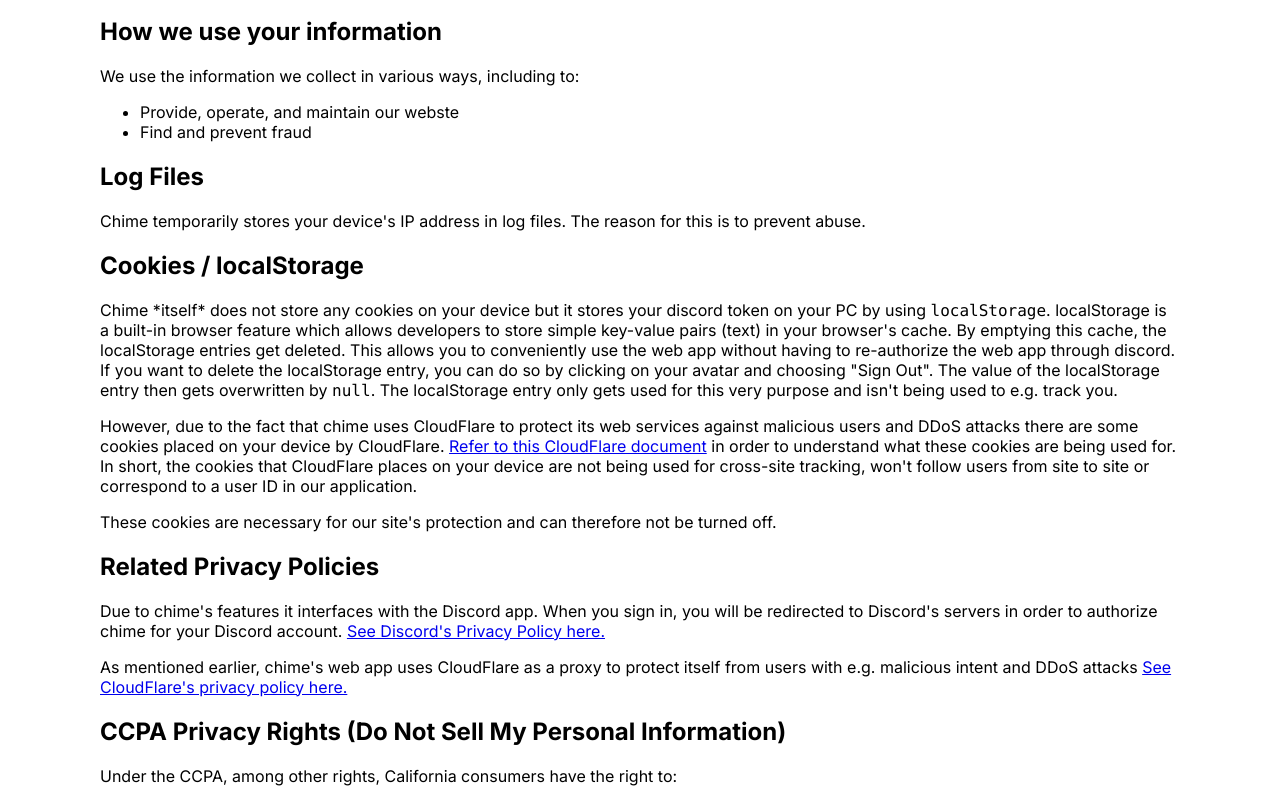
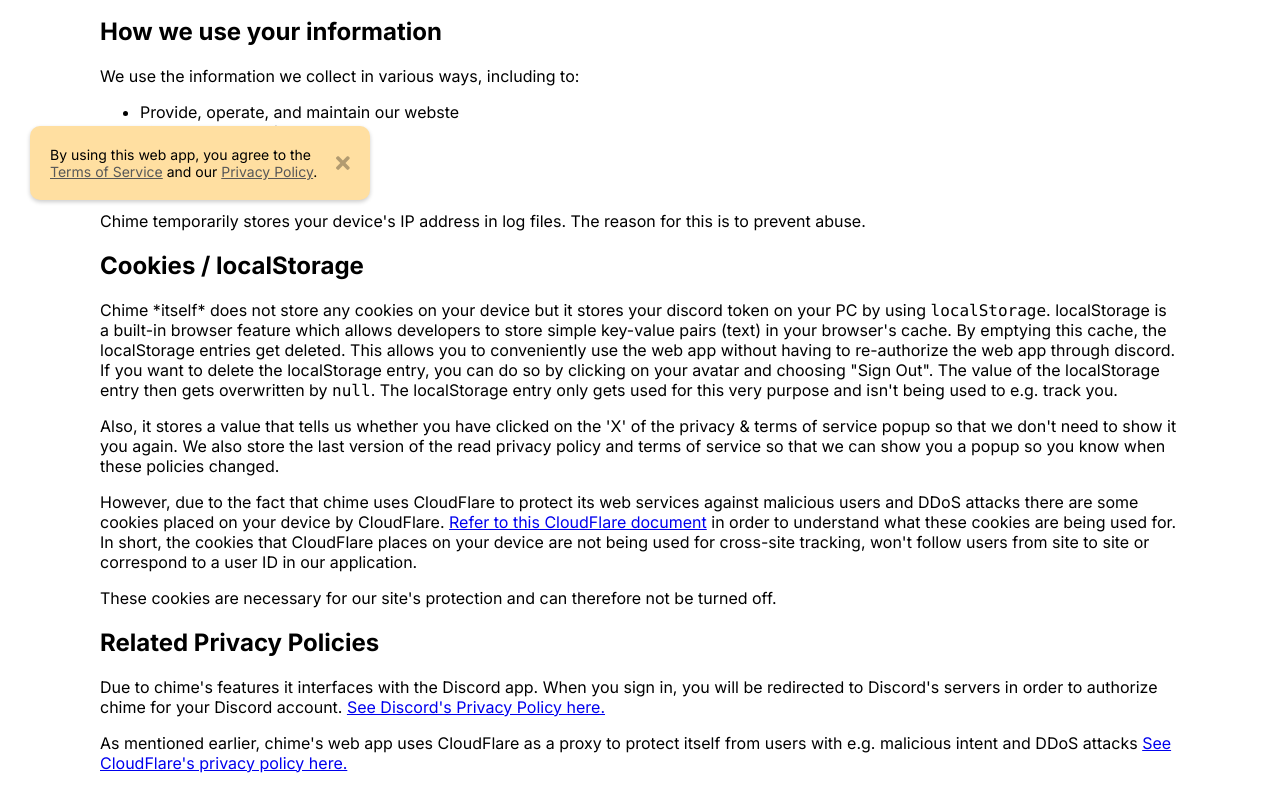
Before and after one commit to realmayus/chime-web, a React (Create React App) app: page /privacy in a window 1280 px wide. Shown: the part 570-1360 px from the top of the page. Built offline with nearby package versions, Linux system fonts and the light colour scheme.

Commit message:
Created TermsOfService.js, Adjusted PrivacyPolicy.js, Fixed Link animation, added TOS and Privacy popups

```diff
--- a/src/App.js
+++ b/src/App.js
@@ -5,8 +5,13 @@
 import {useLocalStorage} from "./util";
 import {setAvatarURL, setData, setLoggedIn, setUsername} from "./redux/actions";
 import {BACKEND_URL} from "./constants";
-import {useLocation} from "react-router-dom";
+import {Link, useLocation} from "react-router-dom";
 import Footer from "./components/Footer/Footer";
+import InfoBanner from "./components/Minor/InfoBanner";
+import AnimatedComp from "./components/Minor/AnimatedComp";
+import {version as tosVersion} from "./pages/TermsOfService";
+import {version as privacyVersion} from "./pages/PrivacyPolicy";
+
 const mapStateToProps = (state) => {
     return {
         isLoggedIn: state.isLoggedIn,
@@ -16,6 +21,9 @@
 
 export default connect(mapStateToProps)(function App(props) {
     const [discordToken, ] = useLocalStorage('discordToken', null);
+    const [hideBanner, setHideBanner] = useLocalStorage('TosPrivacyBanner', false);
+    const [tosVersionSaved, setTosVersion] = useLocalStorage('tosVersion', false);
+    const [privacyVersionSaved, setPrivacyVersion] = useLocalStorage('privacyVersion', false);
     const location = useLocation();
 
     useEffect(() => {
@@ -32,6 +40,35 @@
     }, [discordToken, props.doneLoggingIn])
     return(
         <div >
+            { !hideBanner &&
+                <AnimatedComp><InfoBanner
+                text={<span>By using this web app, you agree to the <Link style={{color: "#585858"}} to='/terms'>Terms of Service</Link> and our <Link
+                    style={{color: "#585858"}} to={"/privacy"}>Privacy Policy</Link>.</span>}
+                callbackOK={() => {
+                    setHideBanner(true);
+                    setTosVersion(tosVersion);
+                    setPrivacyVersion(privacyVersion);
+                }}/></AnimatedComp>
+            }
+
+            { hideBanner && tosVersionSaved !== tosVersion &&
+                <AnimatedComp><InfoBanner
+                    text={<span>Chime updated its Terms of Service! Read them <Link style={{color: "#585858"}} to='/terms'>here</Link>.</span>}
+                    callbackOK={() => {
+                        setHideBanner(true);
+                        setTosVersion(tosVersion);
+                }}/></AnimatedComp>
+            }
+
+            { hideBanner && privacyVersionSaved !== privacyVersion &&
+                <AnimatedComp><InfoBanner
+                    text={<span>Chime updated its Privacy Policy! Read it <Link style={{color: "#585858"}} to='/privacy'>here</Link>.</span>}
+                    callbackOK={() => {
+                        setHideBanner(true);
+                        setPrivacyVersion(privacyVersion);
+                }}/>
+                </AnimatedComp>
+            }
             <Navbar/>
             <Main/>
             { location.pathname === "/" &&
--- a/src/Main.js
+++ b/src/Main.js
@@ -1,5 +1,5 @@
 import React, {Suspense} from "react"
-import {Redirect, Route, Switch, useLocation} from "react-router-dom"
+import {Redirect, Route, Switch} from "react-router-dom"
 import Home from "./pages/Home"
 import {CLIENT_ID, INVITE_URL, SERVER_INVITE_URL} from "./constants"
 import Callback from "./pages/Callback"
@@ -12,23 +12,25 @@
 import {connect} from "react-redux";
 import {useLocalStorage} from "./util";
 import {useHistory} from "react-router-dom";
+import TermsOfService from "./pages/TermsOfService";
 
 
 export default connect() (function Main(props) {
     const [, setDiscordToken] = useLocalStorage('discordToken', null);
     const history = useHistory();
-    const location = useLocation()
 
     return(
-        <main style={{backgroundColor: location.pathname.startsWith("/app") ? '#323232' : '#ffffff'}}>
+        <main>
             <Suspense fallback={<p>Loading…</p>}>
                 <Switch>
 
                     {/*Static sites*/}
                     <Route exact path="/" component={AnimatedPage(Home)}/>
                     <Route exact path="/features" component={AnimatedPage(Features)}/>
+                    <Route exact path="/stats" component={AnimatedPage(Stats)}/>
+
                     <Route exact path="/privacy" component={AnimatedPage(PrivacyPolicy)}/>
-                    <Route exact path="/stats" component={AnimatedPage(Stats)}/>
+                    <Route exact path="/terms" component={AnimatedPage(TermsOfService)}/>
 
 
                     {/*Convenient Redirects*/}
@@ -53,7 +55,6 @@
                         props.dispatch(setUsername(null))
                         props.dispatch(setData(null))
                         props.dispatch(setLoggedIn(false))
-                        // props.dispatch(setAccessToken(null))
                         props.dispatch(setData(null))
                         history.push("/")
                         return null
@@ -65,7 +66,7 @@
                     <Route path="/app" component={Dashboard}/>
 
                     <Route exact path="/404" component={() => {
-                        return <div><h1>Wow, such empty</h1><p>404. There doesn't seem to be anything here.</p></div>
+                        return <div style={{textAlign: "center"}}><h1>Wow, such empty</h1><p>404. There doesn't seem to be anything here.</p></div>
                     }}/>
 
                     <Redirect to={'/404'}/>
--- a/src/components/Footer/Footer.js
+++ b/src/components/Footer/Footer.js
@@ -9,6 +9,8 @@
             <span className={styles.dot}>•</span>
             <Link to={"/privacy"} className={styles.footerLink}>Privacy</Link>
             <span className={styles.dot}>•</span>
+            <Link to={"/terms"} className={styles.footerLink}>Terms of Service</Link>
+            <span className={styles.dot}>•</span>
             <a href="https://github.com/realmayus/chime-web" className={styles.footerLink} >GitHub</a>
         </footer>
     )
--- /dev/null
+++ b/src/components/Minor/AnimatedComp.js
@@ -0,0 +1,18 @@
+import {CSSTransition} from 'react-transition-group';
+import React from "react";
+import "../../assets/CSSTransitions.sass";
+
+export default function AnimatedPage(props) {
+    return (
+        <div className="page">
+            <CSSTransition
+                in={true}
+                appear={true}
+                timeout={400}
+                classNames={"slide"}
+            >
+                {props.children}
+            </CSSTransition>
+        </div>
+    )
+}
--- /dev/null
+++ b/src/components/Minor/InfoBanner.js
@@ -0,0 +1,14 @@
+import React from "react";
+import styles from "./InfoBanner.module.sass";
+import {FontAwesomeIcon} from "@fortawesome/react-fontawesome";
+import {faTimes} from "@fortawesome/free-solid-svg-icons";
+
+
+export default function InfoBanner({text, callbackOK}) {
+    return(
+        <div className={styles.banner}>
+            <div className={styles.text}>{text}</div>
+            <FontAwesomeIcon className={styles.icon} icon={faTimes} onClick={callbackOK}/>
+        </div>
+    )
+}
--- /dev/null
+++ b/src/components/Minor/InfoBanner.module.sass
@@ -0,0 +1,31 @@
+@import "../../assets/main"
+
+.banner
+  position: fixed
+  display: flex
+  align-items: center
+  width: 300px
+  padding: 20px
+  background-color: rgba(255, 223, 161, 1)
+  border-radius: 10px
+  bottom: 30px
+  left: 30px
+  z-index: 10000
+  box-shadow: 0 2px 4px rgba(0, 0, 0, 0.2)
+
+
+
+.text
+  transition: color .15s ease-in-out
+  color: black
+  font-size: 14px
+
+
+.icon
+  transition: color .15s ease-in-out
+  margin-left: 10px
+  font-size: 20px
+  color: rgba(0, 0, 0, .3)
+  cursor: pointer
+  &:hover
+    color: $grayAccent3 !important
--- a/src/pages/Home.module.sass
+++ b/src/pages/Home.module.sass
@@ -38,7 +38,6 @@
     -webkit-transition: all .2s ease-in-out
     -moz-transition: all .2s ease-in-out
     -o-transition: all .2s ease-in-out
-    -ms-transition: all .2s ease-in-out
     transition: all .2s ease-in-out
     border: 5px solid #000000
     cursor: pointer
@@ -46,9 +45,8 @@
     &:first-child
       margin-right: 40px
     &:hover
-      //box-shadow: 0 2px 25px rgba(0, 0, 0, 0.5)
-      background-color: $grayAccent1
-      border: 5px solid $grayAccent1
+      background-color: $grayAccent2
+      border: 5px solid $grayAccent2
       transform: translateY(-3px)
 
 .textWrapper
--- a/src/pages/PrivacyPolicy.js
+++ b/src/pages/PrivacyPolicy.js
@@ -1,5 +1,8 @@
 import React from "react"
-import styles from "./PrivacyPolicy.module.sass"
+import styles from "./StaticContent.module.sass"
+
+
+export const version = "1.0.2";
 
 export default function PrivacyPolicy() {
     return(
@@ -41,6 +44,7 @@
 
             <h2>Cookies / localStorage</h2>
                 <p>Chime *itself* does not store any cookies on your device but it stores your discord token on your PC by using <code>localStorage</code>. localStorage is a built-in browser feature which allows developers to store simple key-value pairs (text) in your browser's cache. By emptying this cache, the localStorage entries get deleted. This allows you to conveniently use the web app without having to re-authorize the web app through discord. If you want to delete the localStorage entry, you can do so by clicking on your avatar and choosing "Sign Out". The value of the localStorage entry then gets overwritten by <code>null</code>. The localStorage entry only gets used for this very purpose and isn't being used to e.g. track you.</p>
+                <p>Also, it stores a value that tells us whether you have clicked on the 'X' of the privacy & terms of service popup so that we don't need to show it you again. We also store the last version of the read privacy policy and terms of service so that we can show you a popup so you know when these policies changed.</p>
                 <p>However, due to the fact that chime uses CloudFlare to protect its web services against malicious users and DDoS attacks there are some cookies placed on your device by CloudFlare. <a href="https://support.cloudflare.com/hc/en-us/articles/200170156-Understanding-the-Cloudflare-Cookies">Refer to this CloudFlare document</a> in order to understand what these cookies are being used for. In short, the cookies that CloudFlare places on your device are not being used for cross-site tracking, won't follow users from site to site or correspond to a user ID in our application.</p>
                 <p>These cookies are necessary for our site's protection and can therefore not be turned off.</p>
             <h2>Related Privacy Policies</h2>
@@ -80,8 +84,7 @@
 
             <h2>Contact</h2>
             <p>If you have any questions or inquiries, please do not hesitate to contact me at:</p>
-            <p>realmayus(AT)gmail.com</p>
-            <p>(you have to replace (AT) with the @-sign)</p>
+            <a href={"mailto:contact@realmayus.xyz?subject=" + encodeURIComponent("Question regarding chime's privacy policy")}>contact@realmayus.xyz</a>
         </div>
     )
 }
--- a/src/pages/PrivacyPolicy.module.sass
+++ /dev/null
@@ -1,3 +0,0 @@
-
-.contentWrapper
-  padding: 60px 100px
--- /dev/null
+++ b/src/pages/StaticContent.module.sass
@@ -0,0 +1,5 @@
+.contentWrapper
+  padding: 60px 100px
+
+.centered
+  text-align: center
--- /dev/null
+++ b/src/pages/TermsOfService.js
@@ -0,0 +1,32 @@
+import React from "react";
+import styles from "./StaticContent.module.sass"
+
+export const version = "1.0.0";
+
+export default function TermsOfService() {
+    return(
+        <div className={styles.contentWrapper}>
+            <h1>Terms of Service</h1>
+            <p>The following Terms of Service ("terms") rule your access and your use of the chime music bot within Discord and the chime web app. By using our products and services, you agree to abide by these Terms.</p>
+            <ul>
+                <li>Chime allows to stream audio from multiple sources to Discord for the end user to listen to.</li>
+                <li>By requesting audio to be streamed through chime from these sources, users accept that chime will have no liability arising from the user's use of or access to any third-party content, service or website.</li>
+                <li><b>To the maximum extent permitted by law, chime shall not be liable for any indirect, incidental, special, consequential or punitive damages, or any loss of profits or revenues, whether incurred directly or indirectly, or any loss of data, use, good-will, or other intangible losses, resulting from
+                    <ol type={"a"}>
+                        <li>your access to or use of or inability to access or use the products or third party services;</li>
+                        <li>any conduct or content of any third party on the products, including without limitation, any defamatory, offensive or illegal conduct of other users or third parties; or</li>
+                        <li>unauthorized access, use or alteration of your transmissions or content.</li>
+                    </ol>
+                </b>
+                </li>
+                <li>Chime reserves the right to refuse service to anyone, without a specified reason.</li>
+                <li>Chime reserves the right to change these terms without further notice.</li>
+            </ul>
+            <h3>Contact</h3>
+            <p>In case of questions, please do not hesitate to contact me:</p>
+            <a href={"mailto:contact@realmayus.xyz?subject=" + encodeURIComponent("Question regarding chime's terms of service")}>contact@realmayus.xyz</a>
+            <p className={styles.centered}>Last change: 06/27/2020</p>
+            <small>These Terms of service were inspired by Rythm Music Bot's ToS <a href={"https://rythmbot.co/tos"}>here.</a> </small>
+        </div>
+    )
+}
```
